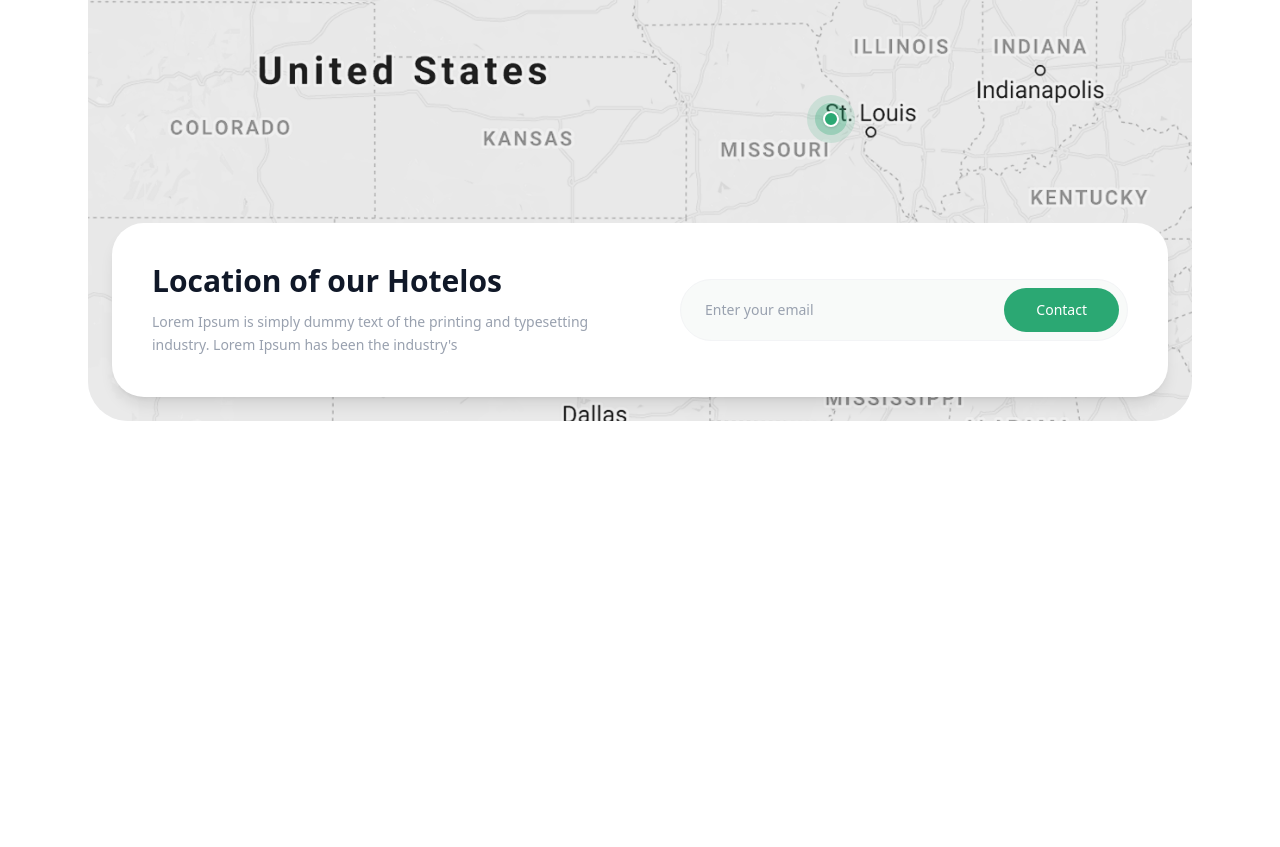
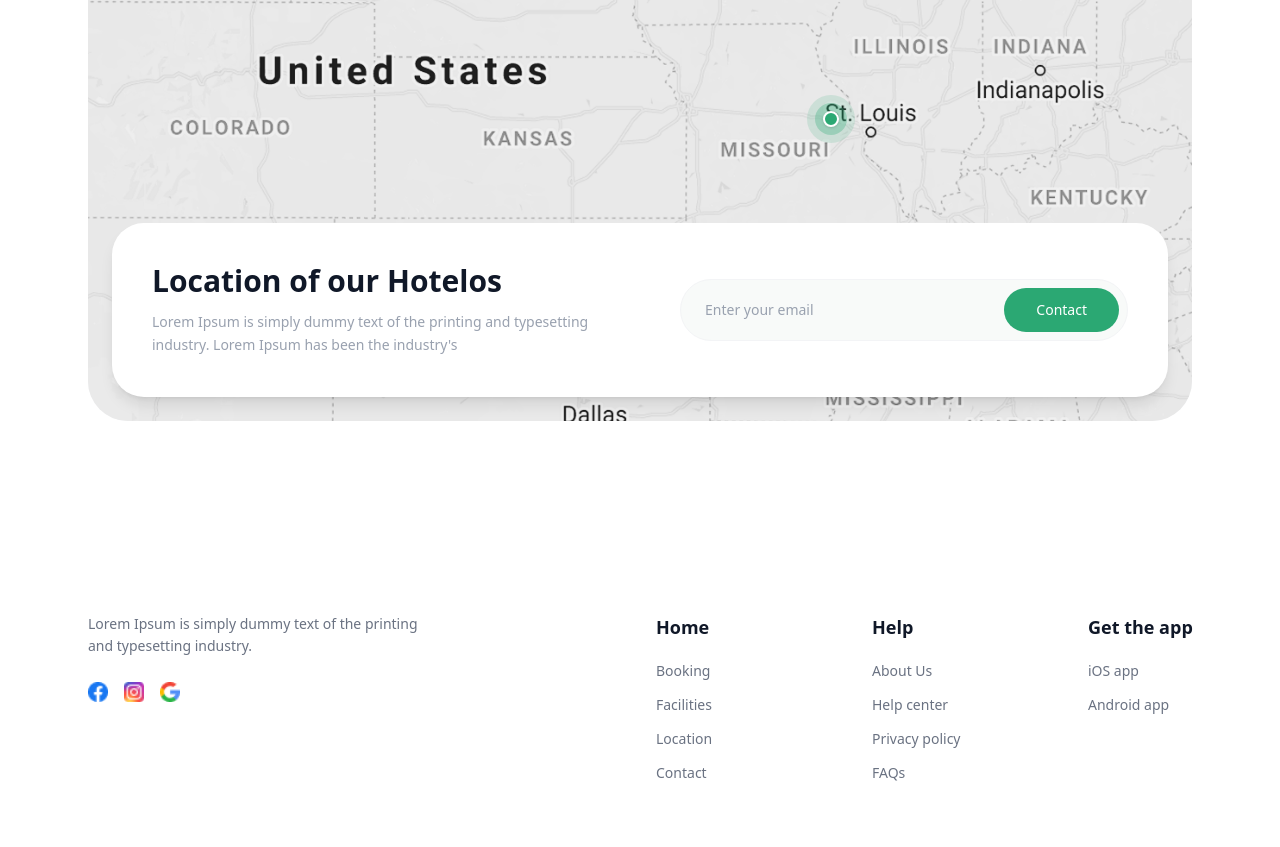
Before and after one commit to ismatovbenya2-droid/branches, a website: page index.html in a window 1280 px wide. Shown: the part 3986-4833 px from the top of the page. Before the commit the page ends 4455 px from the top, so only its background shows below. Drawn offline with Linux system fonts and the light colour scheme.

Commit message:
footer-index

```diff
--- a/index.html
+++ b/index.html
@@ -384,5 +384,56 @@
 
   </div>
 </section>
+<footer class="max-w-6xl mx-auto py-16 px-6 font-sans mt-20">
+  <div class="flex flex-wrap -mx-4 justify-between">
+    <div class="w-full md:w-1/3 px-4 mb-10 md:mb-0">
+      <p class="text-gray-500 text-sm leading-relaxed max-w-sm mb-6">
+        Lorem Ipsum is simply dummy text of the printing and typesetting industry.
+      </p>
+      <div class="flex items-center gap-4">
+        <a href="#" class="hover:opacity-80 transition-opacity">
+          <img src="./img/32.png" alt="Facebook" class="w-5 h-5 object-contain">
+        </a>
+        <a href="#" class="hover:opacity-80 transition-opacity">
+          <img src="./img/33.png" alt="Instagram" class="w-5 h-5 object-contain">
+        </a>
+        <a href="#" class="hover:opacity-80 transition-opacity">
+          <img src="./img/34.png" alt="Google" class="w-5 h-5 object-contain">
+        </a>
+      </div>
+    </div>
+    <div class="w-full md:w-2/3 px-4">
+      <div class="flex flex-wrap -mx-4 justify-between md:justify-end gap-y-10 md:gap-x-16 lg:gap-x-24">
+        <div class="flex flex-col min-w-[120px]">
+          <span class="text-lg font-bold text-gray-900 mb-5">Home</span>
+          <div class="flex flex-col space-y-3.5">
+            <a href="#" class="text-gray-500 text-sm hover:text-[#2ba873] transition-colors">Booking</a>
+            <a href="#" class="text-gray-500 text-sm hover:text-[#2ba873] transition-colors">Facilities</a>
+            <a href="#" class="text-gray-500 text-sm hover:text-[#2ba873] transition-colors">Location</a>
+            <a href="#" class="text-gray-500 text-sm hover:text-[#2ba873] transition-colors">Contact</a>
+          </div>
+        </div>
+        <div class="flex flex-col min-w-[120px]">
+          <span class="text-lg font-bold text-gray-900 mb-5">Help</span>
+          <div class="flex flex-col space-y-3.5">
+            <a href="#" class="text-gray-500 text-sm hover:text-[#2ba873] transition-colors">About Us</a>
+            <a href="#" class="text-gray-500 text-sm hover:text-[#2ba873] transition-colors">Help center</a>
+            <a href="#" class="text-gray-500 text-sm hover:text-[#2ba873] transition-colors">Privacy policy</a>
+            <a href="#" class="text-gray-500 text-sm hover:text-[#2ba873] transition-colors">FAQs</a>
+          </div>
+        </div>
+        <div class="flex flex-col min-w-[120px]">
+          <span class="text-lg font-bold text-gray-900 mb-5">Get the app</span>
+          <div class="flex flex-col space-y-3.5">
+            <a href="#" class="text-gray-500 text-sm hover:text-[#2ba873] transition-colors">iOS app</a>
+            <a href="#" class="text-gray-500 text-sm hover:text-[#2ba873] transition-colors">Android app</a>
+          </div>
+        </div>
+
+      </div>
+    </div>
+
+  </div>
+</footer>
 </body>
 </html>
```
Also changed, not shown: img/32.png (added), img/33.png (added), img/34.png (added), src/output.css, 1 other file.
